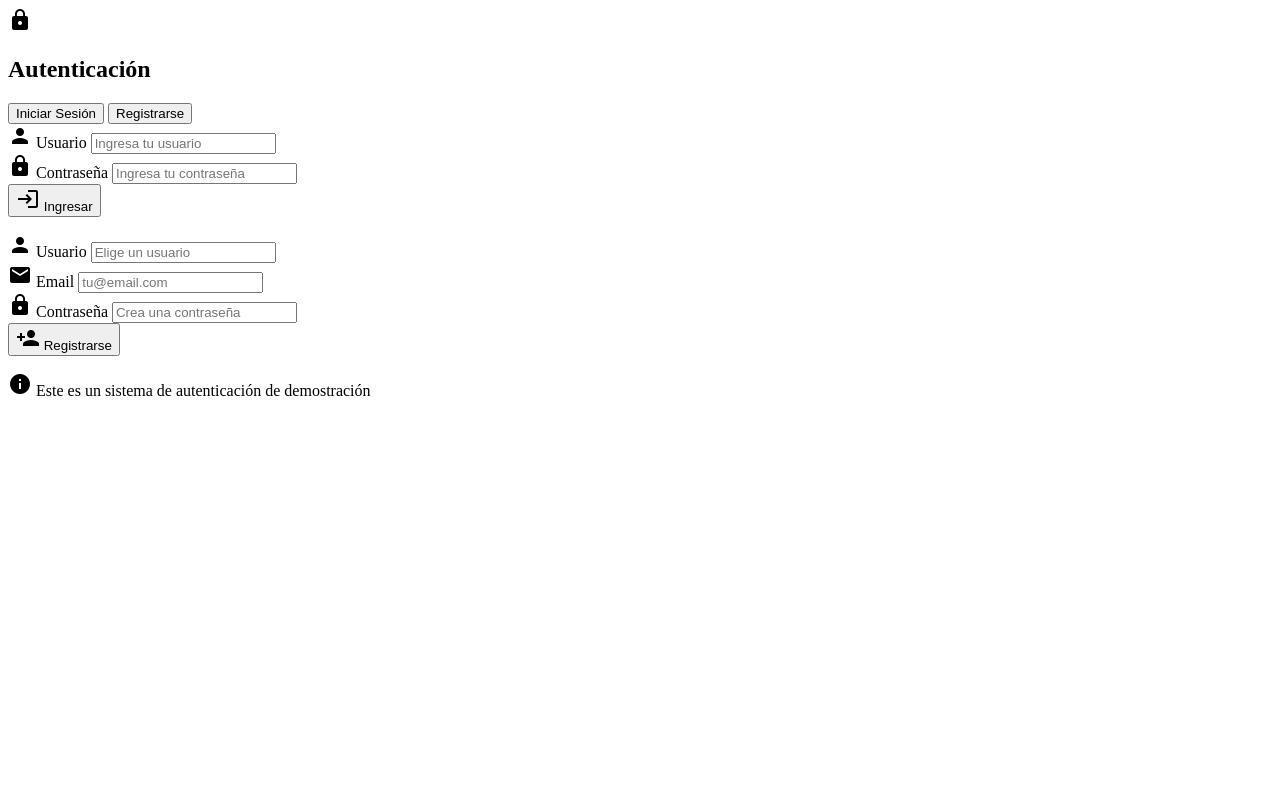
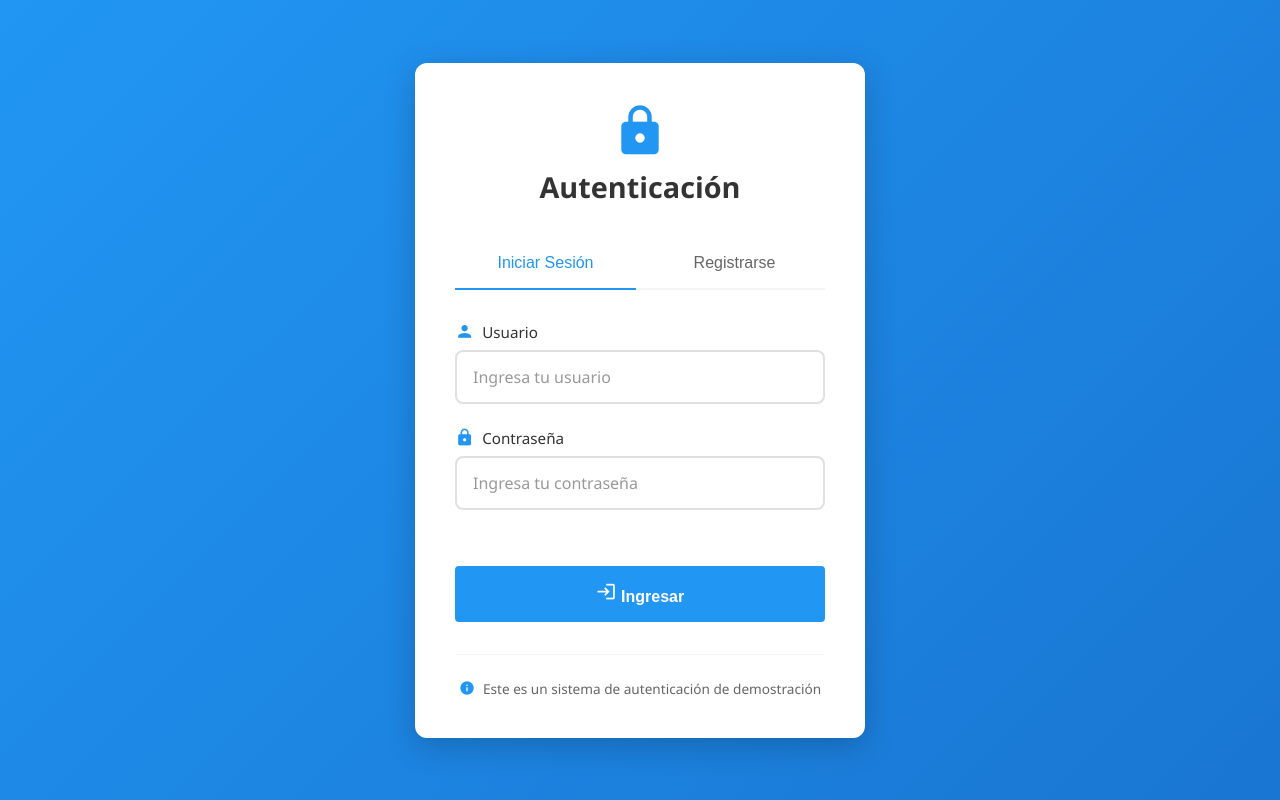
Before and after one commit to AirWa1l/microfrontends-k8s, a website: page TW-auth/app/templates/index.html in a window 1280 px wide. Drawn offline with Linux system fonts and the light colour scheme; files that its build step writes are made by us from their sources; the site is published under a folder, as on GitHub Pages, so addresses that start at the root find nothing.

Commit message:
added auth service

```diff
--- /dev/null
+++ b/TW-auth/app/static/css/style.css
@@ -0,0 +1,291 @@
+:root {
+    --primary-color: #2196F3;
+    --secondary-color: #FF5722;
+    --success-color: #4CAF50;
+    --error-color: #f44336;
+    --dark-bg: #1a1a2e;
+    --light-bg: #f5f5f5;
+    --text-dark: #333;
+    --text-light: #fff;
+    --shadow: 0 2px 8px rgba(0, 0, 0, 0.1);
+}
+
+* {
+    margin: 0;
+    padding: 0;
+    box-sizing: border-box;
+}
+
+body {
+    font-family: 'Segoe UI', Tahoma, Geneva, Verdana, sans-serif;
+    background: linear-gradient(135deg, var(--primary-color) 0%, #1976D2 100%);
+    min-height: 100vh;
+    display: flex;
+    align-items: center;
+    justify-content: center;
+    padding: 20px;
+}
+
+/* Contenedor principal */
+.auth-container {
+    background: white;
+    border-radius: 12px;
+    box-shadow: 0 8px 32px rgba(0, 0, 0, 0.2);
+    max-width: 450px;
+    width: 100%;
+    padding: 2.5rem;
+    animation: slideIn 0.3s ease-out;
+}
+
+@keyframes slideIn {
+    from {
+        opacity: 0;
+        transform: translateY(-20px);
+    }
+    to {
+        opacity: 1;
+        transform: translateY(0);
+    }
+}
+
+/* Header */
+.auth-header {
+    text-align: center;
+    margin-bottom: 2rem;
+}
+
+.auth-header .material-icons {
+    font-size: 3.5rem;
+    color: var(--primary-color);
+    margin-bottom: 0.5rem;
+}
+
+.auth-header h2 {
+    color: var(--text-dark);
+    font-size: 1.8rem;
+    font-weight: 600;
+}
+
+/* Tabs */
+.auth-tabs {
+    display: flex;
+    gap: 0.5rem;
+    margin-bottom: 2rem;
+    border-bottom: 2px solid var(--light-bg);
+}
+
+.tab-btn {
+    flex: 1;
+    padding: 1rem;
+    border: none;
+    background: none;
+    color: #666;
+    font-size: 1rem;
+    font-weight: 500;
+    cursor: pointer;
+    transition: all 0.3s ease;
+    position: relative;
+}
+
+.tab-btn:hover {
+    color: var(--primary-color);
+}
+
+.tab-btn.active {
+    color: var(--primary-color);
+}
+
+.tab-btn.active::after {
+    content: '';
+    position: absolute;
+    bottom: -2px;
+    left: 0;
+    right: 0;
+    height: 2px;
+    background: var(--primary-color);
+}
+
+/* Formularios */
+.auth-form {
+    display: none;
+    animation: fadeIn 0.3s ease-out;
+}
+
+.auth-form.active {
+    display: block;
+}
+
+@keyframes fadeIn {
+    from {
+        opacity: 0;
+    }
+    to {
+        opacity: 1;
+    }
+}
+
+.form-group {
+    margin-bottom: 1.5rem;
+}
+
+.form-group label {
+    display: flex;
+    align-items: center;
+    gap: 0.5rem;
+    color: var(--text-dark);
+    font-weight: 500;
+    margin-bottom: 0.5rem;
+    font-size: 0.95rem;
+}
+
+.form-group label .material-icons {
+    font-size: 1.2rem;
+    color: var(--primary-color);
+}
+
+.form-group input {
+    width: 100%;
+    padding: 0.875rem 1rem;
+    border: 2px solid #e0e0e0;
+    border-radius: 8px;
+    font-size: 1rem;
+    transition: all 0.3s ease;
+    font-family: inherit;
+}
+
+.form-group input:focus {
+    outline: none;
+    border-color: var(--primary-color);
+    box-shadow: 0 0 0 3px rgba(33, 150, 243, 0.1);
+}
+
+.form-group input::placeholder {
+    color: #999;
+}
+
+/* Botones */
+.btn-primary {
+    width: 100%;
+    padding: 1rem;
+    border: none;
+    border-radius: 8px;
+    background: var(--primary-color);
+    color: white;
+    font-size: 1rem;
+    font-weight: 600;
+    cursor: pointer;
+    transition: all 0.3s ease;
+    display: flex;
+    align-items: center;
+    justify-content: center;
+    gap: 0.5rem;
+    margin-top: 1.5rem;
+}
+
+.btn-primary:hover {
+    background: #1976D2;
+    transform: translateY(-2px);
+    box-shadow: 0 4px 12px rgba(33, 150, 243, 0.3);
+}
+
+.btn-primary:active {
+    transform: translateY(0);
+}
+
+.btn-primary .material-icons {
+    font-size: 1.3rem;
+}
+
+/* Mensajes */
+.error-message,
+.success-message {
+    margin-top: 1rem;
+    padding: 0.875rem;
+    border-radius: 6px;
+    font-size: 0.9rem;
+    display: none;
+    align-items: center;
+    gap: 0.5rem;
+}
+
+.error-message.show,
+.success-message.show {
+    display: flex;
+}
+
+.error-message {
+    background: #ffebee;
+    color: var(--error-color);
+    border-left: 4px solid var(--error-color);
+}
+
+.success-message {
+    background: #e8f5e9;
+    color: var(--success-color);
+    border-left: 4px solid var(--success-color);
+}
+
+/* Info footer */
+.auth-info {
+    margin-top: 2rem;
+    padding-top: 1.5rem;
+    border-top: 1px solid var(--light-bg);
+    text-align: center;
+}
+
+.auth-info p {
+    display: flex;
+    align-items: center;
+    justify-content: center;
+    gap: 0.5rem;
+    color: #666;
+    font-size: 0.85rem;
+}
+
+.auth-info .material-icons {
+    font-size: 1rem;
+    color: var(--primary-color);
+}
+
+/* Loading state */
+.btn-primary.loading {
+    opacity: 0.7;
+    cursor: not-allowed;
+    pointer-events: none;
+}
+
+.btn-primary.loading::after {
+    content: '';
+    width: 16px;
+    height: 16px;
+    border: 2px solid white;
+    border-top-color: transparent;
+    border-radius: 50%;
+    animation: spin 0.6s linear infinite;
+    margin-left: 0.5rem;
+}
+
+@keyframes spin {
+    to {
+        transform: rotate(360deg);
+    }
+}
+
+/* Responsive */
+@media (max-width: 480px) {
+    .auth-container {
+        padding: 1.5rem;
+    }
+
+    .auth-header h2 {
+        font-size: 1.5rem;
+    }
+
+    .form-group input {
+        padding: 0.75rem;
+    }
+
+    .btn-primary {
+        padding: 0.875rem;
+    }
+}
--- a/TW-auth/app/templates/index.html
+++ b/TW-auth/app/templates/index.html
@@ -5,7 +5,7 @@
     <meta name="viewport" content="width=device-width, initial-scale=1.0">
     <title>Autenticación - TeamWork</title>
     <link href="https://fonts.googleapis.com/icon?family=Material+Icons" rel="stylesheet">
-    <link rel="stylesheet" href="/style/css/style.css">
+    <link rel="stylesheet" href="./style/css/style.css">
 </head>
 <body>
     <div class="auth-container">
@@ -86,6 +86,6 @@
         </div>
     </div>
 
-    <script src="/style/js/auth.js"></script>
+    <script src="./style/js/auth.js"></script>
 </body>
 </html>
```
Also changed, not shown: TW-auth/app/static/js/auth.js (added, +163 -0 lines).
